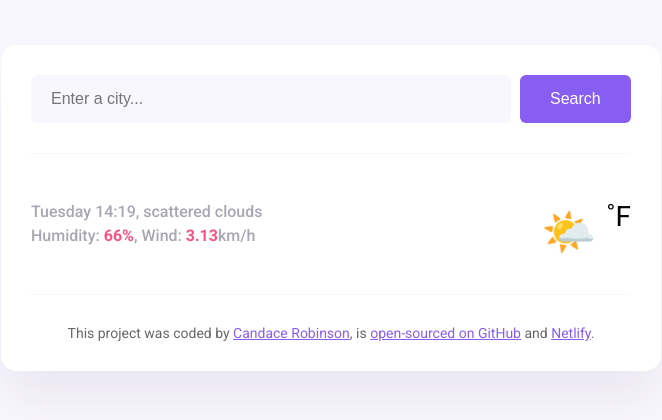
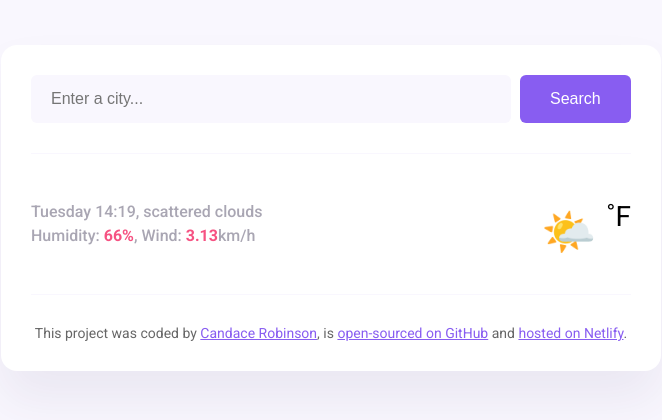
Before and after one commit to c-robinson23/Vanilla-Weather-Homework, a plain HTML site: page index.html in a window 1280 px wide. Shown: the whole page, without its empty margins (309-971 px from the left). Drawn offline with nearby package versions, Linux system fonts and the light colour scheme; no server answers.

Commit message:
updated hyperlink text

```diff
--- a/index.html
+++ b/index.html
@@ -52,7 +52,9 @@
           >open-sourced on GitHub</a
         >
         and
-        <a href="https://glistening-lamington-10b611.netlify.app/">Netlify</a>.
+        <a href="https://glistening-lamington-10b611.netlify.app/"
+          >hosted on Netlify</a
+        >.
       </footer>
     </div>
     <script src="src/index.js"></script>
```
